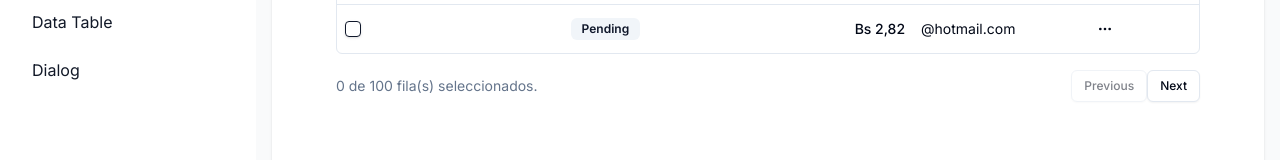
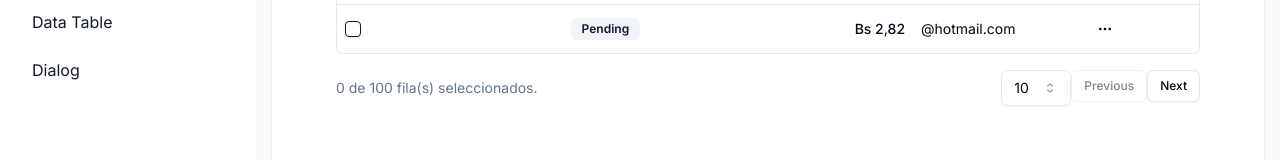
Before and after one commit to Fernixp/SHADCN-DASHBOARD, a Next.js app: page /dashboard/data-table in a window 1280 px wide. Shown: the part 706-866 px from the top of the page. Built offline with nearby package versions, Linux system fonts and the light colour scheme; what unique-names-generator would draw is missing.

Commit message:
feat: se agregó filtro por filas 10,20,50 etc..

```diff
--- a/src/app/dashboard/data-table/data-table.tsx
+++ b/src/app/dashboard/data-table/data-table.tsx
@@ -79,18 +79,17 @@ export function DataTable<TData, TValue>({
     },
   });
 
-  const isSelected =
-    table.getFilteredSelectedRowModel().rows.length > 0
+  const isSelected = table.getFilteredSelectedRowModel().rows.length > 0;
 
   const handleEliminarIDS = () => {
-    const newIdsToDelete : any = [];
+    const newIdsToDelete: any = [];
     table.getSelectedRowModel().rows.forEach((row) => {
-        //Aqui cambiar por id en lugar de nombre al mandar al backend
-        const id = (row.original as Payment).clientName //row.original.id
-      newIdsToDelete.push(id)
+      //Aqui cambiar por id en lugar de nombre al mandar al backend
+      const id = (row.original as Payment).clientName; //row.original.id
+      newIdsToDelete.push(id);
     });
-    setIdsToDelete(newIdsToDelete)
-    console.table( newIdsToDelete);
+    setIdsToDelete(newIdsToDelete);
+    console.table(newIdsToDelete);
   };
   return (
     <>
@@ -107,7 +106,7 @@ export function DataTable<TData, TValue>({
           <Button
             variant={"destructive"}
             onClick={() => {
-              handleEliminarIDS()
+              handleEliminarIDS();
             }}
           >
             Eliminar
@@ -216,7 +215,22 @@ export function DataTable<TData, TValue>({
           {table.getFilteredSelectedRowModel().rows.length} de{" "}
           {table.getFilteredRowModel().rows.length} fila(s) seleccionados.
         </div>
-        <div>
+        <div className="flex">
+          <Select
+            onValueChange={(value) => {
+              table.setPageSize(+value);
+            }}
+          >
+            <SelectTrigger className="w-[70px]">
+              <SelectValue placeholder="10" />
+            </SelectTrigger>
+            <SelectContent>
+              <SelectItem value="10">10</SelectItem>
+              <SelectItem value="20">20</SelectItem>
+              <SelectItem value="50">50</SelectItem>
+              <SelectItem value="100">100</SelectItem>
+            </SelectContent>
+          </Select>
           <Button
             variant="outline"
             size="sm"
```
